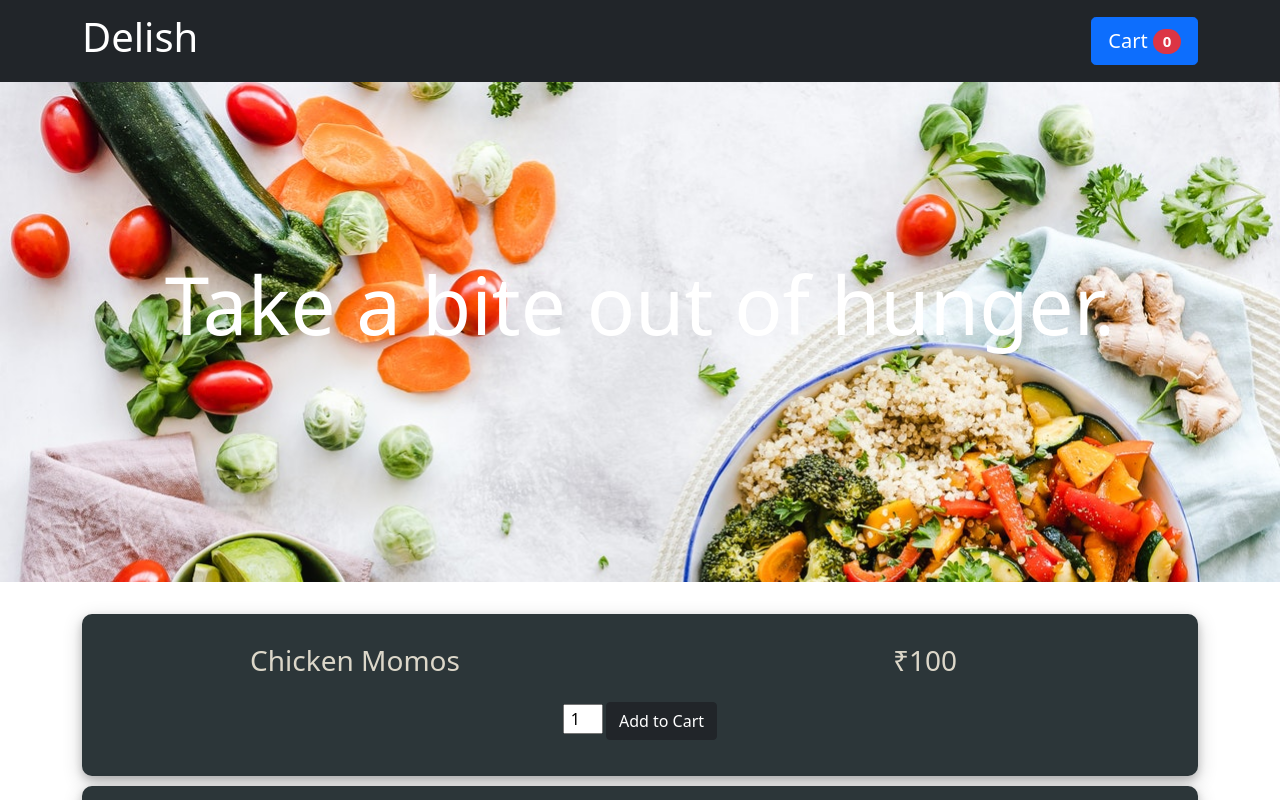
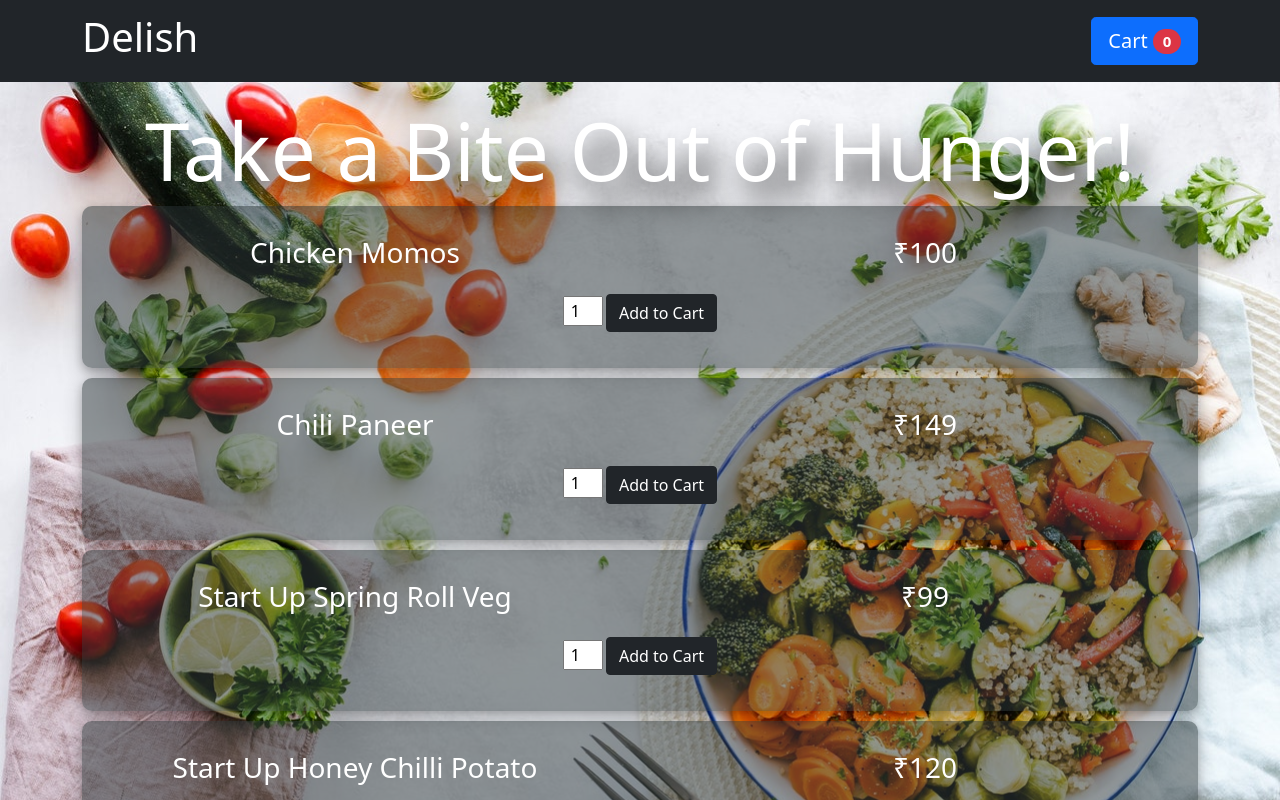
Before and after one commit to hrawat0308/Delish-Food-App, a React (Create React App) app: page / in a window 1280 px wide. Shown: the top 800 px of the page. Built offline with nearby package versions, Linux system fonts and the light colour scheme.

Commit message:
added the menu inside the banner image and added diff styling

```diff
--- a/src/App.js
+++ b/src/App.js
@@ -2,7 +2,7 @@ import { Fragment } from "react";
 import 'bootstrap/dist/css/bootstrap.min.css';
 import 'react-bootstrap/dist/react-bootstrap';
 import NavbarComponent from "./components/Navbar-component";
-import Menu from './components/Menu';
+// import Menu from './components/Menu';
 import CartModal from "./components/CartModal";
 import { useSelector } from 'react-redux';
 
@@ -12,7 +12,7 @@ function App() {
   return (
     <Fragment>
        <NavbarComponent />
-       <Menu />
+       {/* <Menu />  */}
       <CartModal show={cartShowing} />
     </Fragment>
   );
--- a/src/components/BannerImageHeader.js
+++ b/src/components/BannerImageHeader.js
@@ -1,13 +1,13 @@
 import classes from './Item.module.css';
-// import Menu from './Menu';
+import Menu from './Menu';
 
 const BannerImageHeader = function(){
     return(
         <div className={classes.bannerImage}>
             <div className={classes.bannerSlogan}>
-                <h1>Take a bite out of hunger.</h1>
+                <h1>Take a Bite Out of Hunger!</h1>
             </div>
-            {/* <Menu /> */}
+            <Menu />
         </div>
     );
 };
--- a/src/components/Item.module.css
+++ b/src/components/Item.module.css
@@ -12,8 +12,10 @@
     padding-bottom: 20px;
     border-radius: 10px;
     /* background-color: #F6F6F6; */
-    background-color: #2C3639;
-    color: #DCD7C9;
+    /* background-color: #2C3639; */
+    background-color: rgba(44, 54, 57, 0.5);
+    /* color: #DCD7C9; */
+    color: white;
     box-shadow: 0 4px 8px 0 rgba(0, 0, 0, 0.2), 0 6px 20px 0 rgba(0, 0, 0, 0.19);
 }
 
@@ -29,7 +31,8 @@
     background-repeat: no-repeat;
     background-attachment: fixed;
     background-size: cover;
-    height: 500px;
+    /* height: 500px; */
+    height: 100%;
     margin-bottom: 2rem;
 }
 
@@ -43,5 +46,7 @@
 }
 .bannerSlogan h1{
     font-size: 5rem;
-    padding-top: 17%;
+    /* padding-top: 17%; */
+    padding-top: 2%;
+    text-shadow: 10px 20px 30px black;
 }
```
